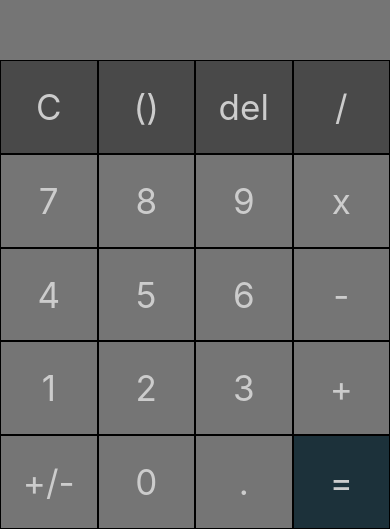
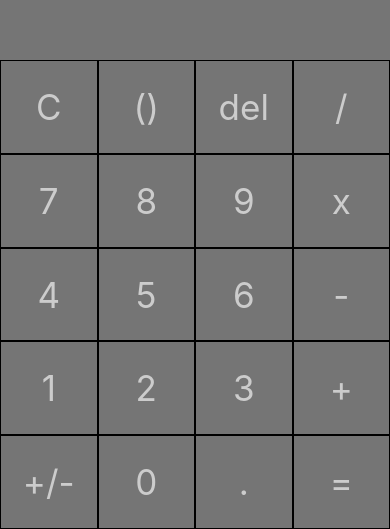
Before and after one commit to 08pixels/calculator, a React Native app: screen / in a window 390 px wide. Shown: the part 315-844 px from the top of the page. Built offline with nearby package versions, Linux system fonts and the light colour scheme.

Commit message:
enxugando

```diff
--- a/index.js
+++ b/index.js
@@ -3,7 +3,7 @@
  */
 
 import {AppRegistry} from 'react-native';
-import App from './App';
+import App from './src/App';
 import {name as appName} from './app.json';
 
 AppRegistry.registerComponent(appName, () => App);
--- a/App.js
+++ b/src/App.js
@@ -6,6 +6,14 @@ export default class Calculator extends Component {
   constructor(props) {
     super(props);
     this.state = { opened: false, display: ''};
+
+    this.buttons = [
+      ['C', '()', 'del', '/'],
+      ['7', '8', '9', 'x'],
+      ['4', '5', '6', '-'],
+      ['1', '2', '3', '+'],
+      ['+/-', '0', '.', '=']
+    ]
   }
 
   changeDisplay(currentDisplay, value, opened) {
@@ -34,6 +42,8 @@ export default class Calculator extends Component {
     return (currentDisplay + value).replace(/\x\x/g, '^');
   }
 
+
+
   customButton(value, currentStyle) {
     return (
       <View style={currentStyle}>
@@ -59,40 +69,33 @@ export default class Calculator extends Component {
           </Text>
         </View>
 
-        <View style={styles.container}>
-          { this.customButton('C', styles.darkButton) }
-          { this.customButton('()', styles.darkButton) }
-          { this.customButton('del', styles.darkButton) }
-          { this.customButton('/', styles.darkButton) }
+        {
+          this.buttons.map(line => (
+            <View style={styles.container}>
+              { line.map(value => this.customButton(value, styles.normalButton) ) }
+            </View>)
+          )
+        }
+
+        {/* <View style={styles.container}>
+          { this.buttons[0].map(value => this.customButton(value, styles.darkButton)) }
         </View>
 
         <View style={styles.container}>
-          {this.customButton('7', styles.normalButton)}
-          {this.customButton('8', styles.normalButton)}
-          {this.customButton('9', styles.normalButton)}
-          {this.customButton('x', styles.normalButton)}
+          { this.buttons[1].map(value => this.customButton(value, styles.normalButton)) }
         </View>
 
         <View style={styles.container}>
-          {this.customButton('4', styles.normalButton)}
-          {this.customButton('5', styles.normalButton)}
-          {this.customButton('6', styles.normalButton)}
-          {this.customButton('-', styles.normalButton)}
+          { this.buttons[2].map(value => this.customButton(value, styles.normalButton)) }
         </View>
 
         <View style={styles.container}>
-          {this.customButton('1', styles.normalButton)}
-          {this.customButton('2', styles.normalButton)}
-          {this.customButton('3', styles.normalButton)}
-          {this.customButton('+', styles.normalButton)}
+          { this.buttons[3].map(value => this.customButton(value, styles.normalButton)) }
         </View>
 
         <View style={styles.container}>
-          {this.customButton('+/-', styles.normalButton)}
-          {this.customButton('0', styles.normalButton)}
-          {this.customButton('.', styles.normalButton)}
-          {this.customButton('=', styles.highlightButton)}
-        </View>
+          { this.buttons[4].map(value => this.customButton(value, styles.normalButton)) }
+        </View> */}
       </View>
     );
   }
```
